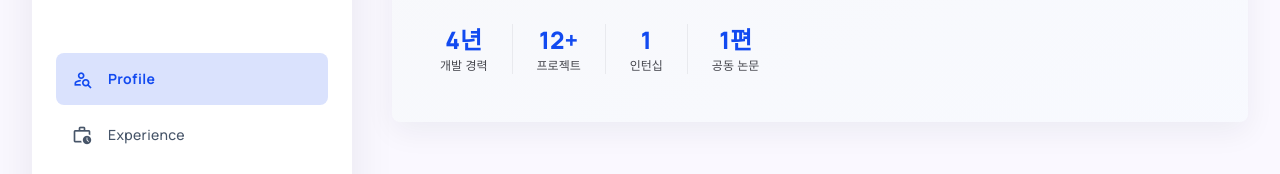
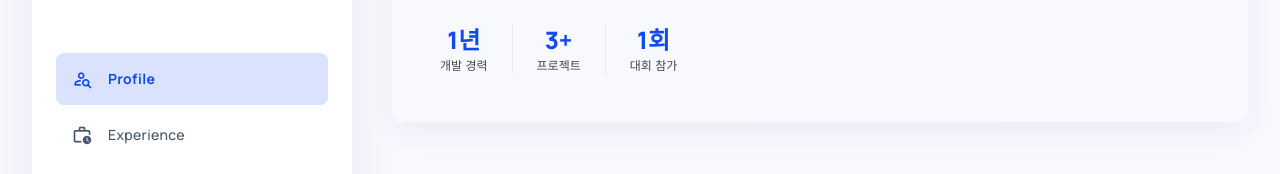
Before and after one commit to KyungGeun/profile-project, a website built with Vite: page index.html in a window 1280 px wide. Shown: the part 376-550 px from the top of the page. Built offline with nearby package versions, Linux system fonts and the light colour scheme.

Commit message:
경력 수정

```diff
--- a/index.html
+++ b/index.html
@@ -349,23 +349,18 @@
           <!-- Quick Stats -->
           <div class="flex flex-wrap gap-6 mt-8">
             <div class="text-center">
-              <div class="text-2xl font-black font-headline text-surface-tint">4년</div>
+              <div class="text-2xl font-black font-headline text-surface-tint">1년</div>
               <div class="text-xs text-on-surface-variant font-label mt-0.5">개발 경력</div>
             </div>
             <div class="w-px bg-outline-variant/30"></div>
             <div class="text-center">
-              <div class="text-2xl font-black font-headline text-surface-tint">12+</div>
+              <div class="text-2xl font-black font-headline text-surface-tint">3+</div>
               <div class="text-xs text-on-surface-variant font-label mt-0.5">프로젝트</div>
             </div>
             <div class="w-px bg-outline-variant/30"></div>
             <div class="text-center">
-              <div class="text-2xl font-black font-headline text-surface-tint">1</div>
-              <div class="text-xs text-on-surface-variant font-label mt-0.5">인턴십</div>
-            </div>
-            <div class="w-px bg-outline-variant/30"></div>
-            <div class="text-center">
-              <div class="text-2xl font-black font-headline text-surface-tint">1편</div>
-              <div class="text-xs text-on-surface-variant font-label mt-0.5">공동 논문</div>
+              <div class="text-2xl font-black font-headline text-surface-tint">1회</div>
+              <div class="text-xs text-on-surface-variant font-label mt-0.5">대회 참가</div>
             </div>
           </div>
         </div>
```
